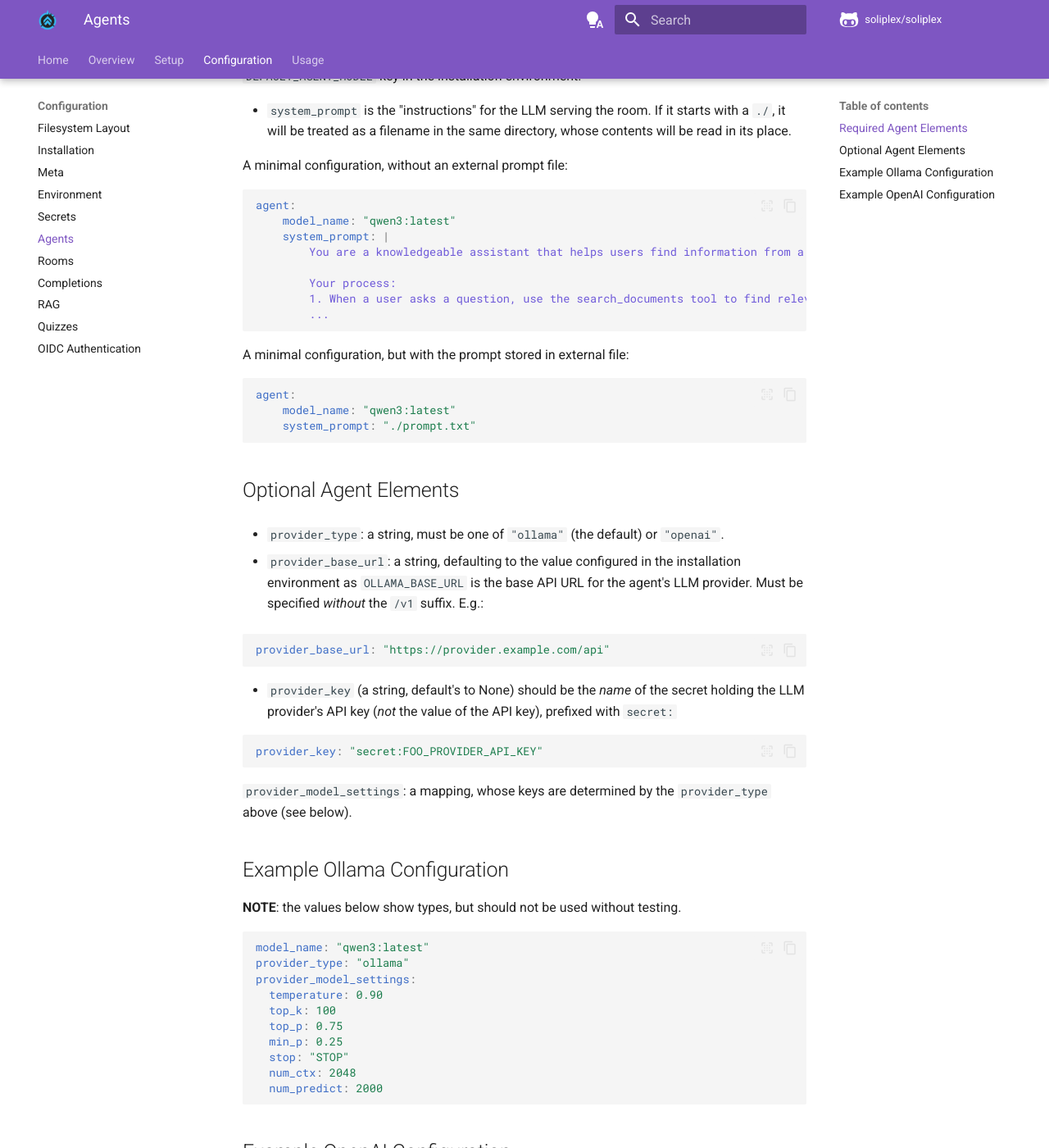
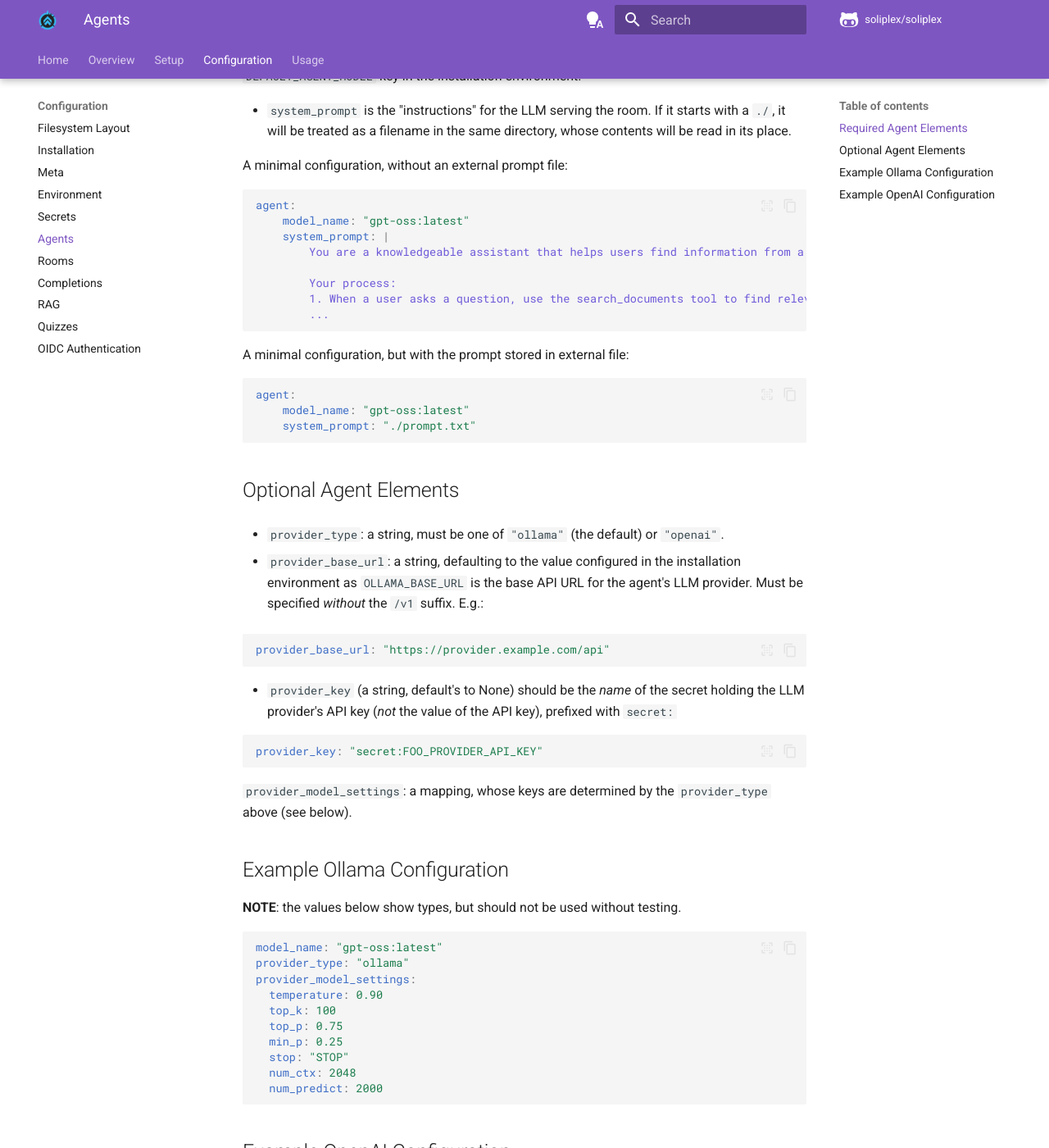
Before and after one commit to soliplex/soliplex.github.io, an MkDocs documentation site: the page built from docs/config/agents.md, in a window 1280 px wide and 1400 px high, scrolled down 586 px. Shown: the whole window at 82% size. Built offline with MkDocs 1.6.1 and Material for MkDocs 9.7.7, drawn with Linux system fonts in a browser that asks for light colours; comment, search, counter and statistics services are not loaded.

Commit message:
Replace qwen3 with gpt-oss

````diff
--- a/docs/config/agents.md
+++ b/docs/config/agents.md
@@ -32,7 +32,7 @@ A minimal configuration, without an external prompt file:
 
 ```yaml
 agent:
-    model_name: "qwen3:latest"
+    model_name: "gpt-oss:latest"
     system_prompt: |
         You are a knowledgeable assistant that helps users find information from a document knowledge base.
 
@@ -45,7 +45,7 @@ A minimal configuration, but with the prompt stored in external file:
 
 ```yaml
 agent:
-    model_name: "qwen3:latest"
+    model_name: "gpt-oss:latest"
     system_prompt: "./prompt.txt"
 ```
 
@@ -81,7 +81,7 @@ agent:
           testing.
 
 ```yaml
-model_name: "qwen3:latest"
+model_name: "gpt-oss:latest"
 provider_type: "ollama"
 provider_model_settings:
   temperature: 0.90
````
Also changed, not shown: docs/config/rooms.md (+1 -1 lines), docs/server.md (+2 -2 lines).
